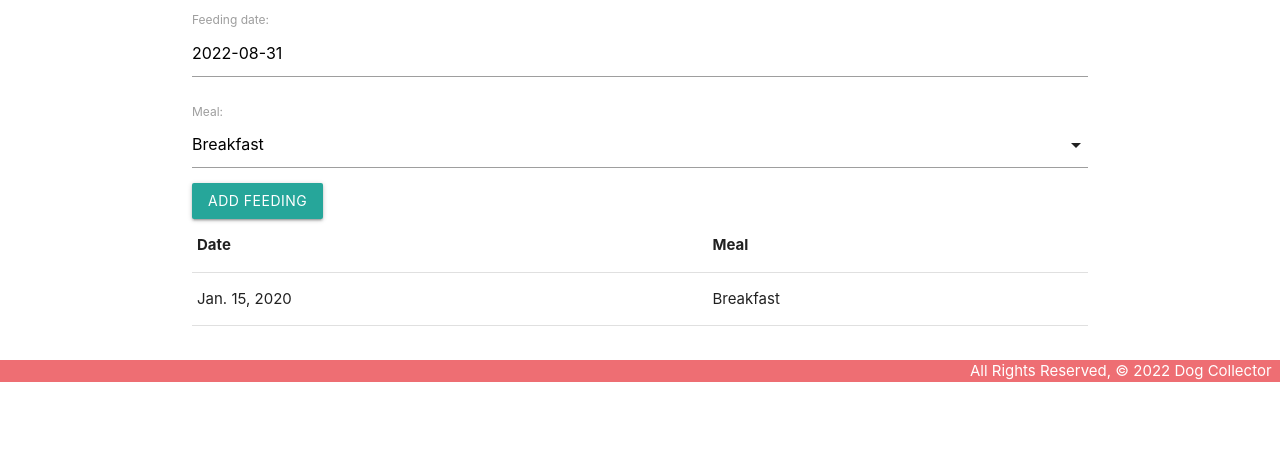
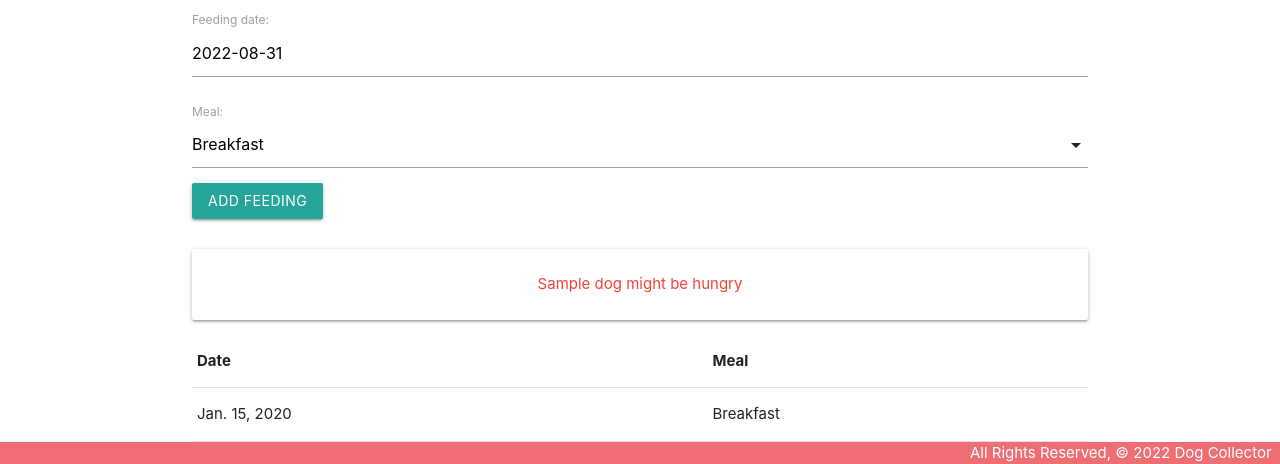
Before and after one commit to hanjenni/dogcollector, a Django app: page /dogs/1/ in a window 1280 px wide. Shown: the part 418-882 px from the top of the page. Before the commit the page ends 800 px from the top, so only its background shows below. Run offline with Django 4.2, Linux system fonts and the light colour scheme; tables that the repository leaves empty hold one stand-in row (values such as "Sample post").

Commit message:
meal message

```diff
--- a/main_app/models.py
+++ b/main_app/models.py
@@ -1,5 +1,6 @@
 from django.db import models
 from django.urls import reverse
+from datetime import date
 
 # Create your models here.
 
@@ -18,6 +19,9 @@ class Dog(models.Model):
     def get_absolute_url(self):
         return reverse('detail', kwargs={'dog_id': self.id})
 
+    def fed_for_today(self):
+        return self.feeding_set.filter(date=date.today()).count() >= len(MEALS)
+
 class Feeding(models.Model):
     date = models.DateField('feeding date')
     meal = models.CharField(
--- a/main_app/templates/dogs/detail.html
+++ b/main_app/templates/dogs/detail.html
@@ -25,6 +25,13 @@
 {{feeding_form.as_p}}
 <input type="submit" class="btn" value="Add Feeding">
 </form>
+
+<br>
+{% if dog.fed_for_today %}
+  <div class="card-panel teal-text center-align">{{dog.name}} has been fed all meals for today</div>
+{% else %}
+  <div class="card-panel red-text center-align">{{dog.name}} might be hungry</div>
+{% endif %}
 
 <table class="bordered">
   <thead>
```
